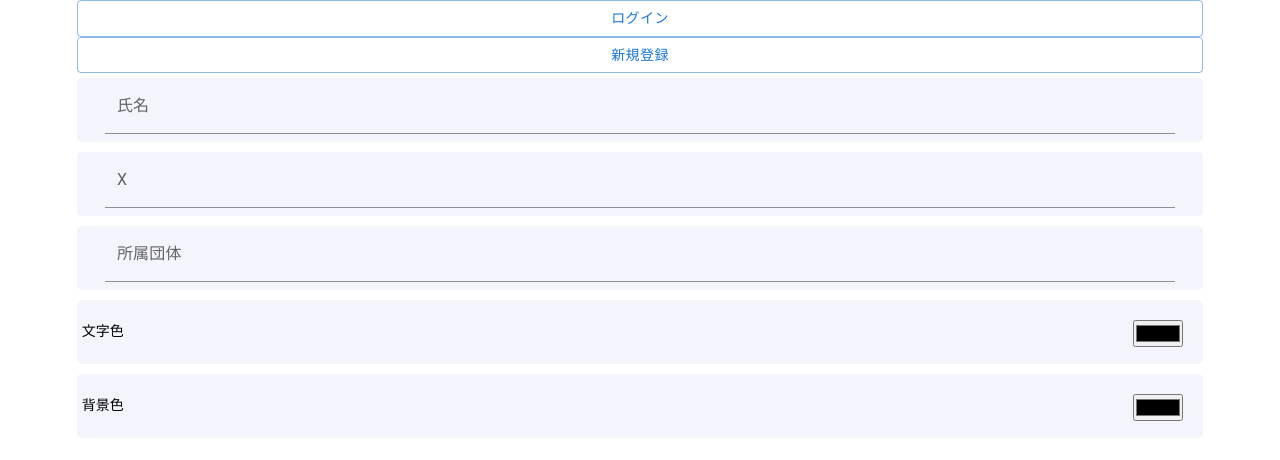
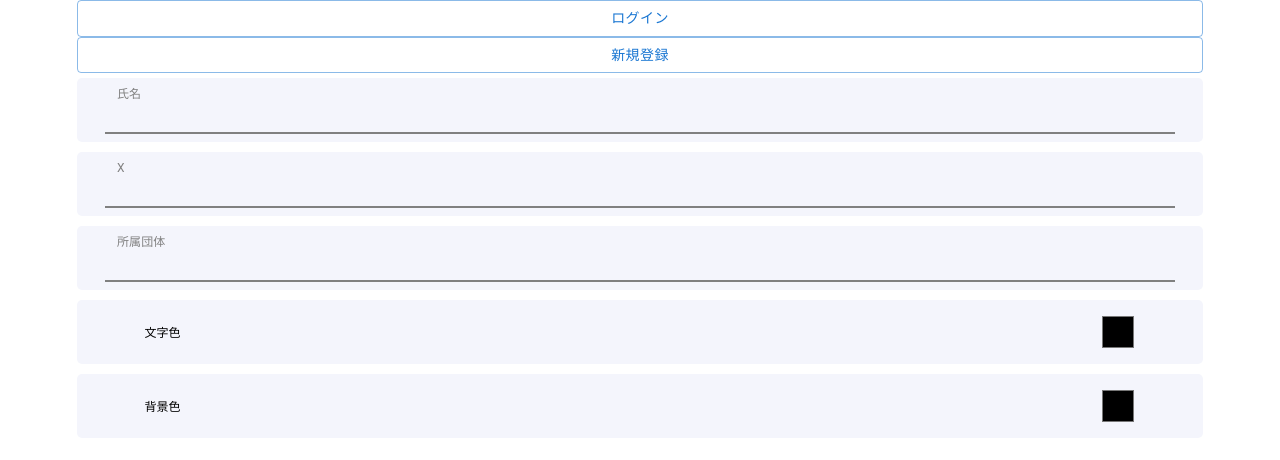
Before and after one commit to YukaChoco/project-who, a Next.js app: page /Test_Kotaro in a window 1280 px wide. Shown: the top 460 px of the page. Built offline with nearby package versions, Linux system fonts and the light colour scheme.

Commit message:
ボタン、入力欄、カラーピッカー修正 カラーピッカーの値取得できるように修正

```diff
--- a/src/conponents/ColorPicker.tsx
+++ b/src/conponents/ColorPicker.tsx
@@ -4,14 +4,18 @@ import styles from '@/styles/ColorPicker.module.css'
 
 interface Props {
     text: string;
+    value: string;
+    onChange: (event: React.ChangeEvent<HTMLInputElement>) => void
 }
 
 export default function NameInput(props: Props) {
   return (
     <>
     <div className={styles.ColorPicker_background}>
+      <div className={styles.ColorPicker_container}>
         <p>{props.text}</p>
-        <input type="color" />
+        <input type="color" id="style1" value={props.value} onChange={props.onChange}/>
+      </div>
     </div>
     </>
   )
--- a/src/conponents/NameInput.tsx
+++ /dev/null
@@ -1,30 +0,0 @@
-import * as React from 'react';
-import TextField from '@mui/material/TextField';
-import styles from '@/styles/NameInput.module.css'
-import { TextFieldProps } from '@mui/material/TextField';
-
-interface Props {
-  text: string;
-  value: string;
-  onChange: TextFieldProps['onChange'];
-}
-
-export default function NameInput(props: Props) {
-  return (
-    <>
-      <div className={styles.NameInput_background}>
-        <TextField className={styles.NameInput} label={props.text} variant="filled"
-          sx={{
-            input: {
-              color: "black",
-              background: "#F4F5FC"
-            }
-          }}
-          value={props.value}
-          onChange={props.onChange}
-          // focused
-        />
-      </div>
-    </>
-  )
-}
--- /dev/null
+++ b/src/conponents/TextInput.tsx
@@ -0,0 +1,84 @@
+import * as React from 'react';
+import TextField from '@mui/material/TextField';
+import styles from '@/styles/TextInput.module.css'
+import { TextFieldProps } from '@mui/material/TextField';
+import { outlinedInputClasses } from '@mui/material/OutlinedInput';
+import { createTheme, ThemeProvider, Theme, useTheme } from '@mui/material/styles';
+
+interface Props {
+  text: string;
+  value: string;
+  onChange: TextFieldProps['onChange'];
+}
+
+const customTheme = (outerTheme: Theme) =>
+  createTheme({
+    palette: {
+      mode: outerTheme.palette.mode,
+    },
+    components: {
+      MuiTextField: {
+        styleOverrides: {
+          root: {
+            '--TextField-brandBorderColor': "#F4F5FC",
+            '--TextField-brandBorderHoverColor': "gray",
+            '--TextField-brandBorderFocusedColor': "gray",
+            '& label.Mui-focused': {
+              color: 'var(--TextField-brandBorderFocusedColor)',
+            },
+          },
+        },
+      },
+      MuiFilledInput: {
+        styleOverrides: {
+          root: {
+            '&:before, &:after': {
+              borderBottom: '2px solid var(--TextField-brandBorderColor)',
+            },
+            '&:hover:not(.Mui-disabled, .Mui-error):before': {
+              borderBottom: '2px solid var(--TextField-brandBorderHoverColor)',
+            },
+            '&.Mui-focused:after': {
+              borderBottom: '2px solid var(--TextField-brandBorderFocusedColor)',
+            },
+          },
+        },
+      },
+    },
+  });
+
+export default function TextInput(props: Props) {
+  const outerTheme = useTheme();
+  return (
+    <>
+      <div className={styles.TextInput_background}>
+        {/* textfieldを変えたが何か不都合が起きたとき見比べる用に一応コメントアウトして残してる。いらないなら消しても可 */}
+        {/* <TextField className={styles.TextInput} label={props.text} variant="filled"
+          sx={{
+            input: {
+              color: "black",
+              background: "#F4F5FC"
+            }
+          }}
+          value={props.value}
+          onChange={props.onChange}
+          // focused
+        /> */}
+          <ThemeProvider theme={customTheme(outerTheme)}>
+          <TextField className={styles.TextInput}
+           sx={{
+              input: {
+                color: "black",
+                background: "#F4F5FC"
+              }
+            }}
+            label={props.text}
+            variant="filled"
+            value={props.value}
+            onChange={props.onChange}
+            focused />
+        </ThemeProvider>
+      </div>
+    </>
+  )
+}
--- a/src/pages/Test_Kotaro.tsx
+++ b/src/pages/Test_Kotaro.tsx
@@ -1,7 +1,7 @@
 import { useState } from 'react'
 import { Inter } from 'next/font/google'
 import styles from '@/styles/TestKotaro.module.css'
-import NameInput from '@/conponents/NameInput'
+import TextInput from '@/conponents/TextInput'
 import PrimaryBtn from '@/conponents/PrimaryBtn'
 import SecondaryBtn from '@/conponents/SecondaryBtn'
 import ColorPicker from '@/conponents/ColorPicker'
@@ -27,6 +27,14 @@ export default function Input() {
     setOrganization(event.target.value);
   }
 
+  function hundleTextColor(event: React.ChangeEvent<HTMLInputElement>) {
+    setTextColor(event.target.value);
+  }
+
+  function hundleBgColor(event: React.ChangeEvent<HTMLInputElement>) {
+    setBgColor(event.target.value);
+  }
+
   //hundleTextColorついか
   console.log(textColor);
 
@@ -35,23 +43,23 @@ export default function Input() {
       <main className={styles.main}>
         <PrimaryBtn text="ログイン" onClick={() => console.log('PrimaryBtn Clicked')} />
         <SecondaryBtn text="新規登録" onClick={() => console.log('Secondarybtn Clicked')} />
-        <NameInput
+        <TextInput
           text="氏名"
           value={name}
           onChange={hundleName}
         />
-        <NameInput
+        <TextInput
           text="X"
           value={x}
           onChange={hundleX}
         />
-        <NameInput
+        <TextInput
           text="所属団体"
           value={organization}
           onChange={hundleOrganization}
         />
-        <ColorPicker text="文字色" />
-        <ColorPicker text="背景色" />
+        <ColorPicker text="文字色" value={textColor} onChange={hundleTextColor}/>
+        <ColorPicker text="背景色" value={bgColor} onChange={hundleBgColor}/>
       </main>
     </>
   )
--- a/src/styles/ColorPicker.module.css
+++ b/src/styles/ColorPicker.module.css
@@ -1,5 +1,4 @@
 .ColorPicker_background{
-    position: relative;
     text-align: center;
     background-color: #F4F5FC;
     border-radius: 5px;
@@ -9,8 +8,10 @@
 }
 
 .ColorPicker_background p{
-    font-size: 14px;
-    margin: 20px 0 20px 5px;
+    position: absolute;
+    font-size: 12px;
+    top: 50%;
+    transform: translateY(-50%);
     float: left;
     left: 0;
 }
@@ -19,5 +20,18 @@
     float: left;
     position: absolute;
     right: 0;
-    margin: 20px;
+    top: 50%;
+    transform: translateY(-50%);
+    width: 36px;
+    height: 40px;
+    border: none;
+    cursor: pointer;
+    background-color: #F4F5FC;
 }
+
+.ColorPicker_container{
+    position: relative;
+    margin: 0 auto;
+    width: 88%;
+    height: 100%;
+}
--- a/src/styles/PrimaryBtn.module.css
+++ b/src/styles/PrimaryBtn.module.css
@@ -3,10 +3,16 @@
     width: 88%;
     background-color: #fff;
     font-size: 1.125rem;
-    border: 1px solid;
+    border: 1.5px solid;
     border-color: #969696;
     border-radius: 45px;
     color: #6F80BF;
     text-decoration: none;
     margin: 5px 0;
 }
+
+.PrimaryBtn:focus,
+.PrimaryBtn:hover{
+    border: 1.5px solid;
+    border-color: #969696;
+}
--- a/src/styles/SecondaryBtn.module.css
+++ b/src/styles/SecondaryBtn.module.css
@@ -2,9 +2,19 @@
     display: inline-block;
     width: 88%;
     font-size: 1.125rem;
-    border: 1px solid;
+    border: 1.5px solid;
     border-radius: 45px;
     color: #fff;
+    background-color:  #6F80BF;
+    border-color: #6F80BF;
     text-decoration: none;
     margin: 5px 0;
 }
+
+.SecondaryBtn:focus,
+.SecondaryBtn:hover{
+    border: 1.5px solid;
+    color: #fff;
+    background-color:  #6F80BF;
+    border-color: #6F80BF;
+}
--- a/src/styles/NameInput.module.css
+++ b/src/styles/TextInput.module.css
@@ -1,9 +1,8 @@
-.NameInput{
+.TextInput{
     width: 95%;
-    max-width: 100%;
 }
 
-.NameInput_background{
+.TextInput_background{
     text-align: center;
     background-color: #F4F5FC;
     border-radius: 5px;
```
